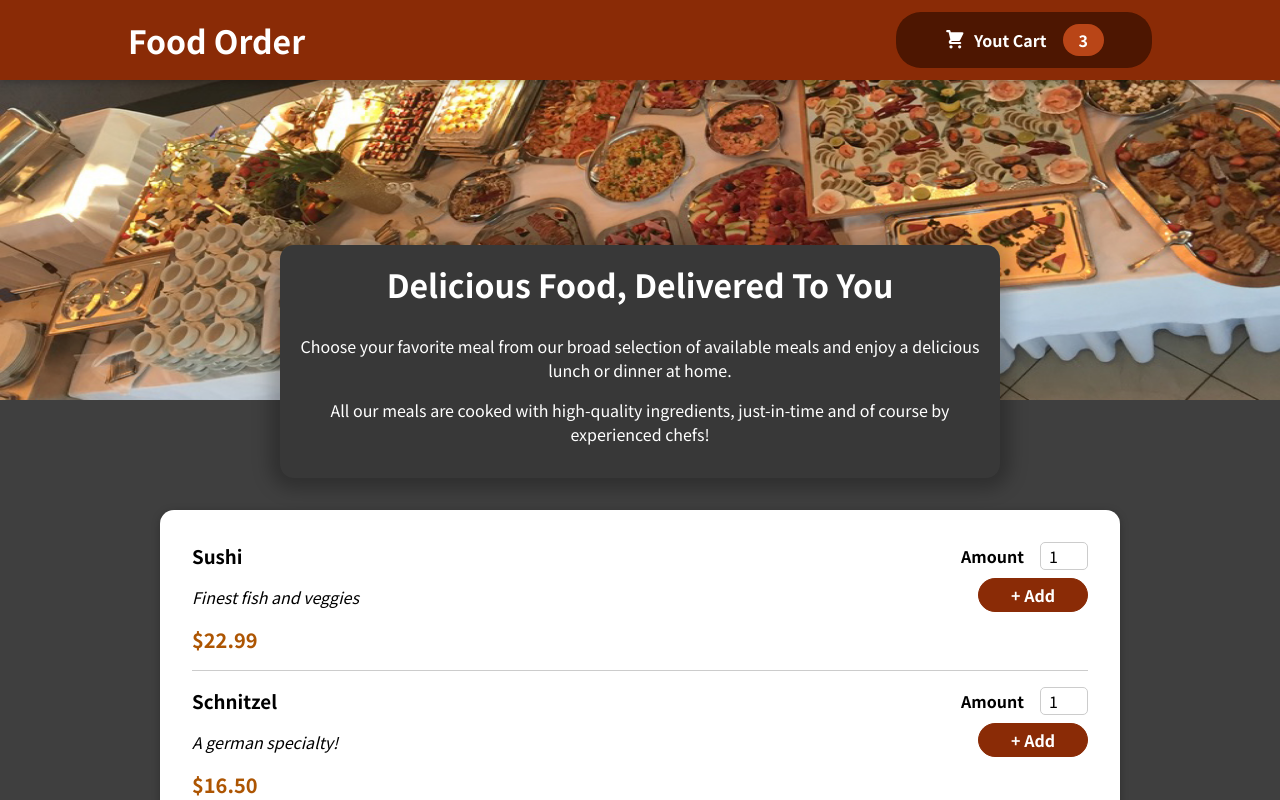
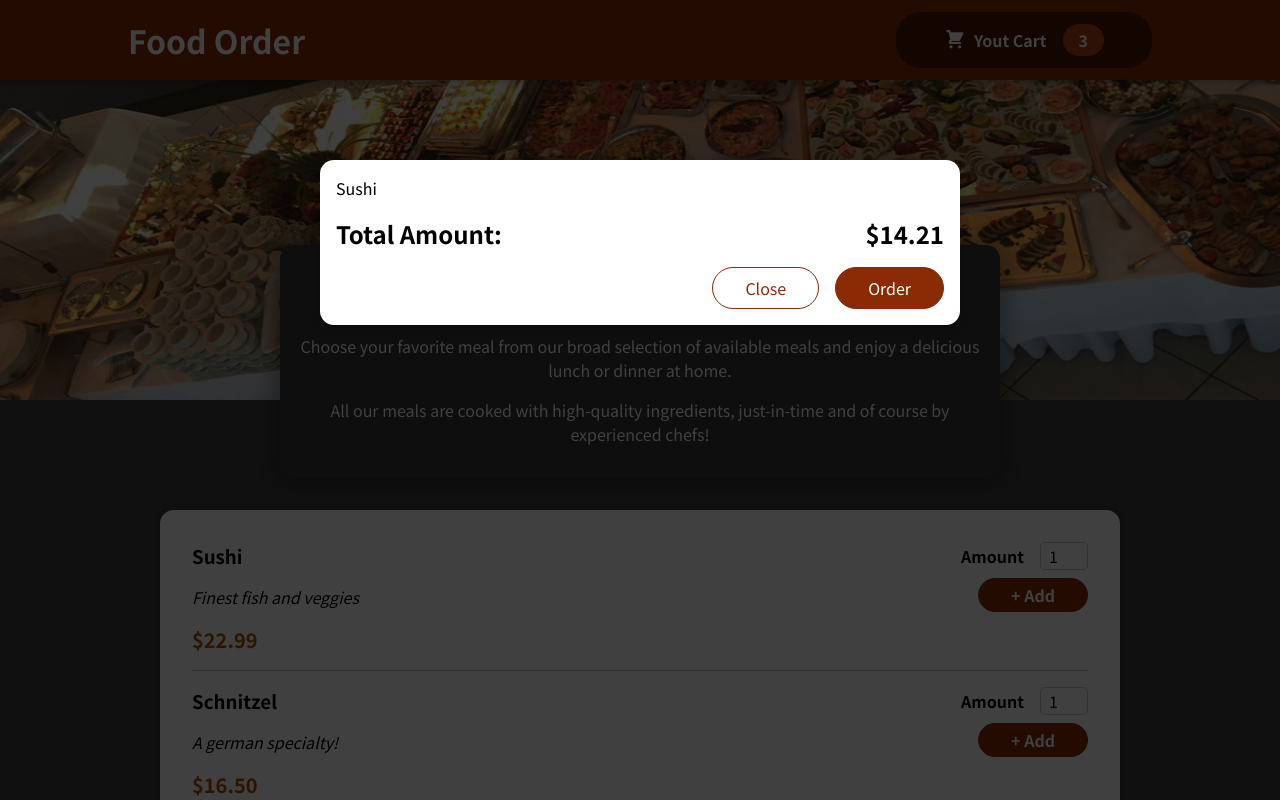
Before and after one commit to farrelahmady/academind_react_complete_guide, a React (Create React App) app: page / in a window 1280 px wide. Shown: the top 800 px of the page. Built offline with nearby package versions, Linux system fonts and the light colour scheme.

Commit message:
Modal for Cart

```diff
--- a/src/App.js
+++ b/src/App.js
@@ -1,4 +1,5 @@
 import React from "react";
+import Cart from "./components/Cart/Cart";
 
 //* Components
 import Header from "./components/Layout/Header/Header";
@@ -7,6 +8,16 @@
 function App() {
 	return (
 		<>
+			<Cart
+				cart={[
+					{
+						id: "m1",
+						name: "Sushi",
+						description: "Finest fish and veggies",
+						price: 22.99,
+					},
+				]}
+			/>
 			<Header />
 			<Meals />
 		</>
--- a/src/components/Cart/Cart.js
+++ b/src/components/Cart/Cart.js
@@ -1,4 +1,5 @@
 import React from "react";
+import Modal from "../UI/Modal";
 
 import style from "./Cart.module.css";
 
@@ -8,7 +9,7 @@
 	));
 
 	return (
-		<div>
+		<Modal>
 			<ul className={style["cart-items"]}>{cartItems}</ul>
 			<div className={style.total}>
 				<span>Total Amount: </span>
@@ -18,7 +19,7 @@
 				<button className={style["button--alt"]}>Close</button>
 				<button className={style.button}>Order</button>
 			</div>
-		</div>
+		</Modal>
 	);
 }
 
--- /dev/null
+++ b/src/components/UI/Modal.js
@@ -0,0 +1,27 @@
+import React from "react";
+import ReactDOM from "react-dom";
+
+//* Import CSS
+import style from "./Modal.module.css";
+
+const Backdrop = () => {
+	return <div className={style.backdrop}></div>;
+};
+
+const ModalOverlay = (props) => {
+	return (
+		<div className={style.modal}>
+			<div className={style.content}>{props.children}</div>
+		</div>
+	);
+};
+
+export default function Modal(props) {
+	return ReactDOM.createPortal(
+		<div id="overlays">
+			<Backdrop />
+			<ModalOverlay>{props.children}</ModalOverlay>
+		</div>,
+		document.body
+	);
+}
--- /dev/null
+++ b/src/components/UI/Modal.module.css
@@ -0,0 +1,40 @@
+.backdrop {
+	position: fixed;
+	top: 0;
+	left: 0;
+	width: 100%;
+	height: 100vh;
+	z-index: 20;
+	background-color: rgba(0, 0, 0, 0.75);
+}
+
+.modal {
+	position: fixed;
+	top: 20vh;
+	left: 5%;
+	width: 90%;
+	background-color: white;
+	padding: 1rem;
+	border-radius: 14px;
+	box-shadow: 0 2px 8px rgba(0, 0, 0, 0.25);
+	z-index: 30;
+	animation: slide-down 300ms ease-out forwards;
+}
+
+@media (min-width: 768px) {
+	.modal {
+		width: 40rem;
+		left: calc(50% - 20rem);
+	}
+}
+
+@keyframes slide-down {
+	from {
+		opacity: 0;
+		transform: translateY(-3rem);
+	}
+	to {
+		opacity: 1;
+		transform: translateY(0);
+	}
+}
```
